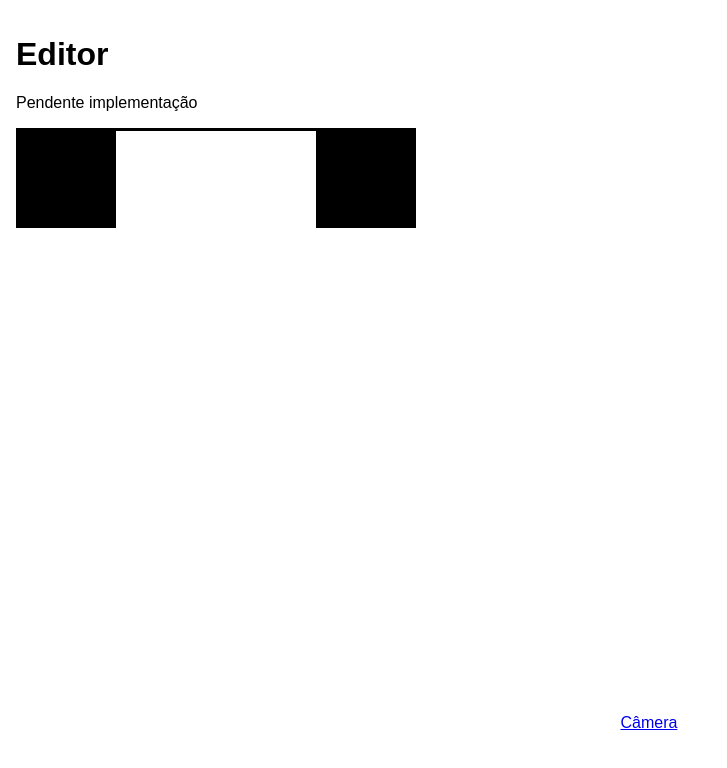
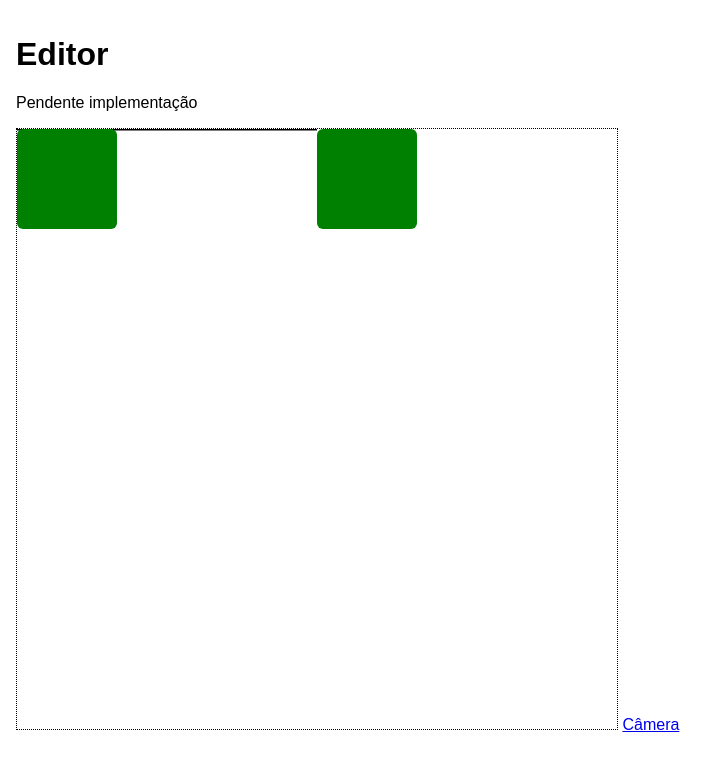
Before and after one commit to marcoswitcel/image-processing-webapp, a SvelteKit app: page /editor in a window 1280 px wide. Shown: the top 768 px of the page, without its empty margins (0-727 px from the left). Built offline with nearby package versions, Linux system fonts and the light colour scheme.

Commit message:
WIP: melhorando UI

```diff
--- a/src/routes/editor/+page.svelte
+++ b/src/routes/editor/+page.svelte
@@ -1,6 +1,9 @@
 <script lang="ts">
 	import { resolve } from '$app/paths';
 	import { EditableFilterNode } from '$lib/filter-graph/index.svelte';
+
+	const lineWidth = 3;
+	const borderRadius = 6;
 
 	const nodes: EditableFilterNode[] = $state([
 		new EditableFilterNode(),
@@ -53,12 +56,12 @@
 	<svg viewBox="0 0 600 600">
 
 		{#each lines as line (line[0].id + line[1].id )}
-			<line x1={line[0].x} y1={line[0].y} x2={line[1].x} y2={line[1].y} stroke="black" stroke-width="6" />
+			<line x1={line[0].x} y1={line[0].y} x2={line[1].x} y2={line[1].y} stroke="black" stroke-width={lineWidth} />
 		{/each}
 
 
 		{#each nodes as node (node.id)}
-			<rect x={node.x} y={node.y} width="100" height="100" onmousedown={(event) => handleMouseDown(node, event)} />
+			<rect fill="green" x={node.x} y={node.y} width="100" height="100" rx={borderRadius} ry={borderRadius} onmousedown={(event) => handleMouseDown(node, event)} />
 		{/each}
 
 	</svg>
@@ -71,5 +74,7 @@
 	}
 	svg {
 		width: 600px;
+		border: 1px dotted black;
+		user-select: none;
 	}
 </style>
```
